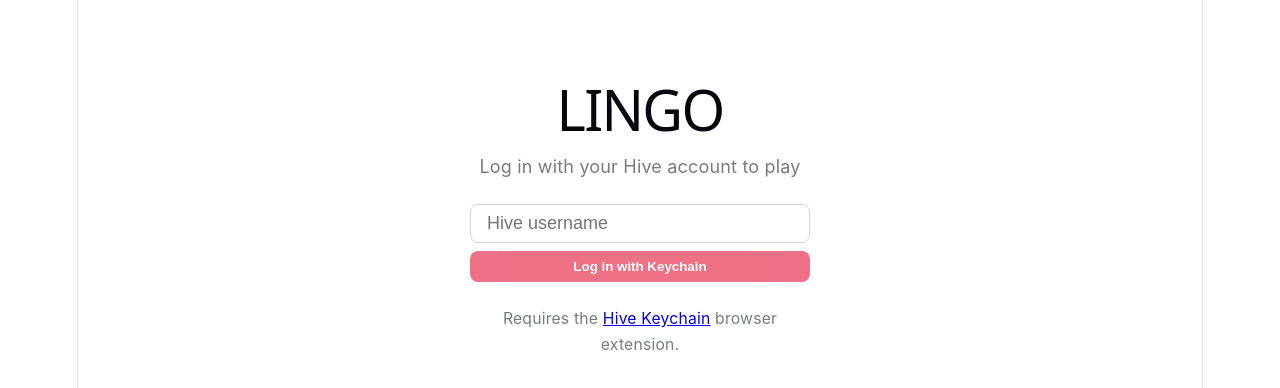
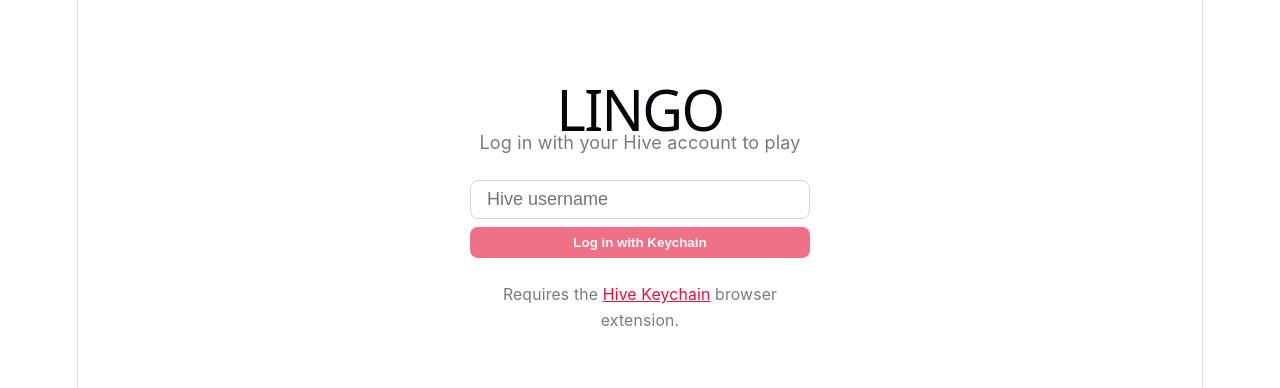
Before and after one commit to hdev-core/lingo, a React app in the folder web/: page / in a window 1280 px wide. Shown: the top 388 px of the page. Built offline with nearby package versions, Linux system fonts and the light colour scheme; no server answers; the HTML template or start-up script is replaced by a standard one; what @aioha/aioha would draw is missing.

Commit message:
Update Aioha Keychain login flow

```diff
--- a/web/package.json
+++ b/web/package.json
@@ -10,6 +10,7 @@
     "preview": "vite preview"
   },
   "dependencies": {
+    "@aioha/aioha": "^1.8.5",
     "react": "^19.2.7",
     "react-dom": "^19.2.7",
     "react-router-dom": "^7.18.1"
--- a/web/src/components/LoginScreen.css
+++ b/web/src/components/LoginScreen.css
@@ -5,6 +5,10 @@
   text-align: center;
   max-width: 340px;
   margin: var(--space-xl) auto;
+}
+
+.login-screen h1 {
+  margin-bottom: var(--space-sm);
 }
 
 .login-subtitle {
@@ -26,6 +30,12 @@
   font-size: var(--font-size-base);
   background-color: var(--color-background);
   color: var(--color-text-primary);
+  outline: none;
+  transition: border-color 0.15s ease;
+}
+
+.login-form input:focus {
+  border-color: var(--color-primary);
 }
 
 .login-button {
@@ -36,7 +46,9 @@
   border-radius: var(--radius-md);
   font-weight: 700;
   cursor: pointer;
-  transition: background-color 0.15s ease;
+  transition:
+    background-color 0.15s ease,
+    opacity 0.15s ease;
 }
 
 .login-button:disabled {
@@ -59,3 +71,12 @@
   color: var(--color-text-secondary);
   margin-top: var(--space-lg);
 }
+
+.login-hint a {
+  color: var(--color-primary);
+  text-decoration: underline;
+}
+
+.login-hint a:hover {
+  opacity: 0.8;
+}
--- a/web/src/components/LoginScreen.jsx
+++ b/web/src/components/LoginScreen.jsx
@@ -3,68 +3,114 @@ import { Aioha, KeyTypes } from '@aioha/aioha'
 import { useAuth } from '../context/AuthContext'
 import './LoginScreen.css'
 
-const API_BASE = import.meta.env.VITE_API_BASE_URL || 'http://localhost:3001'
+const API_BASE =
+  import.meta.env.VITE_API_BASE_URL || 'http://localhost:3001'
 
-// Aioha instance is created once, outside the component, so it isn't
-// recreated on every render.
 const aioha = new Aioha()
 aioha.registerKeychain()
 
 function LoginScreen() {
   const { login } = useAuth()
+
   const [username, setUsername] = useState('')
-  const [status, setStatus] = useState('idle') // idle | signing | verifying | error
+  const [status, setStatus] = useState('idle')
   const [errorMessage, setErrorMessage] = useState('')
 
   async function handleLogin(e) {
     e.preventDefault()
+
     if (!username.trim()) return
 
     setStatus('signing')
     setErrorMessage('')
 
     try {
-      // 1. Ask the backend for a one-time nonce for this username
-      const challengeRes = await fetch(`${API_BASE}/api/auth/challenge`, {
+      // 1. Login/connect Hive Keychain account through Aioha
+      const loginResult = await aioha.login({
+  username: username.trim(),
+  provider: 'keychain',
+  keyType: KeyTypes.Posting,
+})
+
+      if (!loginResult) {
+        throw new Error('Keychain login failed')
+      }
+
+      // 2. Ask backend for nonce
+      const challengeRes = await fetch(
+        `${API_BASE}/api/auth/challenge`,
+        {
           method: 'POST',
-        headers: { 'Content-Type': 'application/json' },
-        body: JSON.stringify({ username }),
-      })
-      if (!challengeRes.ok) throw new Error('Could not get login challenge')
+          headers: {
+            'Content-Type': 'application/json',
+          },
+          body: JSON.stringify({
+            username: username.trim(),
+          }),
+        }
+      )
+
+      if (!challengeRes.ok) {
+        throw new Error('Could not get login challenge')
+      }
+
       const { nonce } = await challengeRes.json()
 
-      // 2. Ask Keychain (via Aioha) to sign the nonce with the player's
-      // posting key. No blockchain transaction is created here, so this
-      // consumes no Resource Credits, and the key never leaves Keychain.
-      const signResult = await aioha.signMessage(nonce, KeyTypes.Posting)
+      // 3. Sign nonce with posting key
+      const signResult = await aioha.signMessage(
+        nonce,
+        KeyTypes.Posting
+      )
+
       if (!signResult.success) {
-        throw new Error(signResult.error || 'Signing was cancelled or failed')
+        throw new Error(
+          signResult.error ||
+            'Signing failed'
+        )
       }
 
       setStatus('verifying')
 
-      // 3. Send the signed nonce back to the backend for verification
-      const verifyRes = await fetch(`${API_BASE}/api/auth/verify`, {
+      // 4. Verify signature with backend
+      const verifyRes = await fetch(
+        `${API_BASE}/api/auth/verify`,
+        {
           method: 'POST',
-        headers: { 'Content-Type': 'application/json' },
+          headers: {
+            'Content-Type': 'application/json',
+          },
           body: JSON.stringify({
-          username,
+            username: username.trim(),
             nonce,
             signature: signResult.result,
           }),
-      })
+        }
+      )
 
       if (!verifyRes.ok) {
-        const err = await verifyRes.json().catch(() => ({}))
-        throw new Error(err.error || 'Login verification failed')
+        const err = await verifyRes
+          .json()
+          .catch(() => ({}))
+
+        throw new Error(
+          err.error ||
+            'Login verification failed'
+        )
       }
 
       const session = await verifyRes.json()
+
       login(session)
+
       setStatus('idle')
     } catch (err) {
       console.error('Login error:', err)
-      setErrorMessage(err.message || 'Something went wrong logging in')
+
+      setErrorMessage(
+        err.message ||
+          'Something went wrong logging in'
+      )
+
       setStatus('error')
     }
   }
@@ -72,37 +118,62 @@ function LoginScreen() {
   return (
     <div className="login-screen">
       <h1>LINGO</h1>
-      <p className="login-subtitle">Log in with your Hive account to play</p>
 
-      <form className="login-form" onSubmit={handleLogin}>
+      <p className="login-subtitle">
+        Log in with your Hive account to play
+      </p>
+
+      <form
+        className="login-form"
+        onSubmit={handleLogin}
+      >
         <input
           type="text"
           placeholder="Hive username"
           value={username}
-          onChange={(e) => setUsername(e.target.value.trim())}
-          disabled={status === 'signing' || status === 'verifying'}
+          onChange={(e) =>
+            setUsername(e.target.value.trim())
+          }
+          disabled={
+            status === 'signing' ||
+            status === 'verifying'
+          }
         />
 
         <button
           type="submit"
           className="login-button"
-          disabled={!username.trim() || status === 'signing' || status === 'verifying'}
+          disabled={
+            !username.trim() ||
+            status === 'signing' ||
+            status === 'verifying'
+          }
         >
-          {status === 'signing' && 'Waiting for Keychain...'}
-          {status === 'verifying' && 'Verifying...'}
-          {(status === 'idle' || status === 'error') && 'Log in with Keychain'}
+          {status === 'signing' &&
+            'Waiting for Keychain...'}
+
+          {status === 'verifying' &&
+            'Verifying...'}
+
+          {(status === 'idle' ||
+            status === 'error') &&
+            'Log in with Keychain'}
         </button>
       </form>
 
       {status === 'error' && (
-        <p className="login-error" role="alert">
+        <p className="login-error">
           {errorMessage}
         </p>
       )}
 
       <p className="login-hint">
         Requires the{' '}
-        <a href="https://hive-keychain.com/" target="_blank" rel="noreferrer">
+        <a
+          href="https://hive-keychain.com/"
+          target="_blank"
+          rel="noreferrer"
+        >
           Hive Keychain
         </a>{' '}
         browser extension.
```
Also changed, not shown: 1 other file (tests, documents, lock files or other folders). Lines whose indentation alone changed are shown as unchanged.
